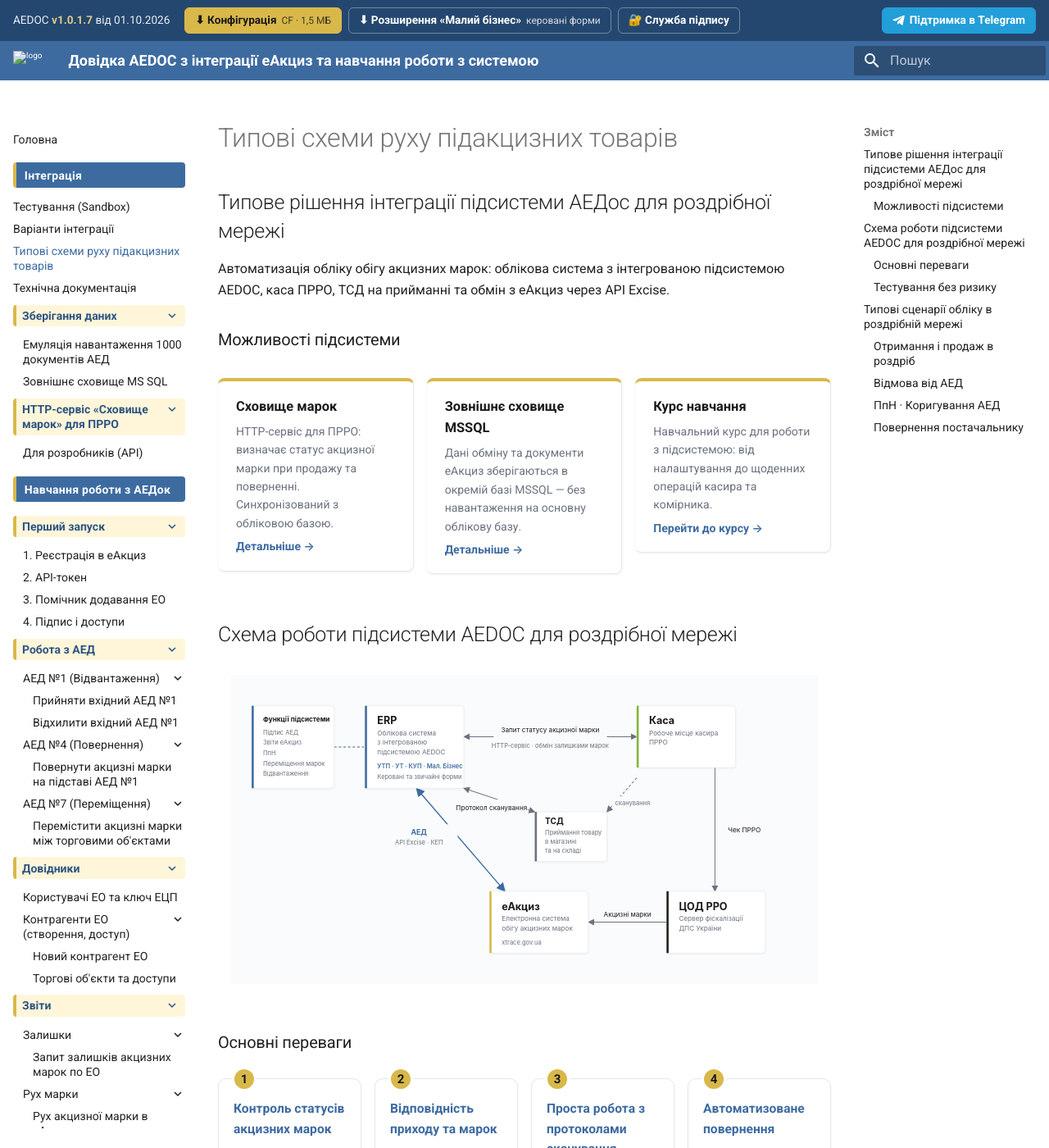
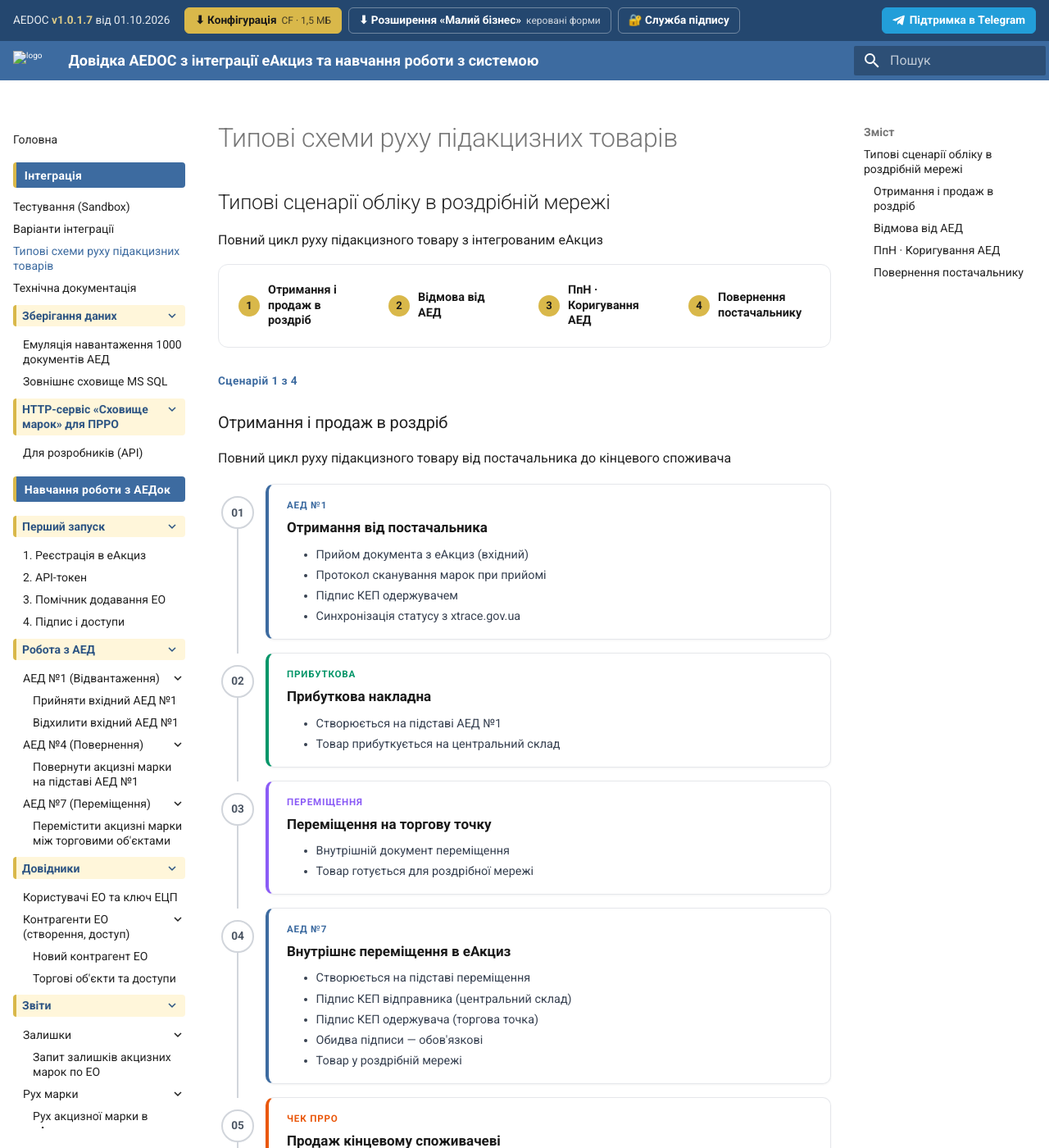
Before and after one commit to sukhenko/aedoc-docs, an MkDocs documentation site: the page built from docs/integratsiia/typovi-skhemy.md, in a window 1280 px wide and 1400 px high. Shown: the whole window at 82% size. Built offline with MkDocs 1.6.1 and Material for MkDocs 9.7.7, drawn with Linux system fonts in a browser that asks for light colours; some of the changed text lies outside the part shown.

Commit message:
Типові схеми: залишено лише «Типові сценарії обліку в роздрібній мережі»
Co-Authored-By: Claude Opus 5.5 <noreply@anthropic.com>
Claude-Session: https://claude.ai/code/session_012YJhDHTuya6uumxtyvomnY

```diff
--- a/docs/integratsiia/index.md
+++ b/docs/integratsiia/index.md
@@ -4,7 +4,7 @@
 
 - [Тестування інтеграції (Sandbox)](sandbox.md) — тестове середовище еАкциз, сумісність з конфігураціями BAS, демо в браузері
 - [Варіанти інтеграції підсистеми](varianty.md) — standalone-конфігурація або інтеграція у вашу систему BAS: що обрати
-- [Типові схеми руху підакцизних товарів](typovi-skhemy.md) — типове рішення для роздрібної мережі і 4 сценарії обліку: продаж, відмова від АЕД, ПпН, повернення
+- [Типові схеми руху підакцизних товарів](typovi-skhemy.md) — 4 типові сценарії обліку в роздрібній мережі: продаж, відмова від АЕД, ПпН, повернення
 - [Технічна документація для ІТ-фахівців](itdeptinfo.md)
 - [Зберігання даних підсистеми AEDOC](zberigannia/index.md)
     - [Емуляція навантаження 1000 документів АЕД](zberigannia/testuvannia.md)
--- a/docs/integratsiia/typovi-skhemy.md
+++ b/docs/integratsiia/typovi-skhemy.md
@@ -1,103 +1,4 @@
 # Типові схеми руху підакцизних товарів
-
-## Типове рішення інтеграції підсистеми АЕДос для роздрібної мережі
-
-Автоматизація обліку обігу акцизних марок: облікова система з інтегрованою підсистемою AEDOC, каса ПРРО, ТСД на прийманні та обмін з еАкциз через API Excise.
-
-### Можливості підсистеми
-
-<div class="cards cards--features" markdown>
-
-<a class="card" href="../skhovyshche-marok/">
-<strong>Сховище марок</strong>
-<span>HTTP-сервіс для ПРРО: визначає статус акцизної марки при продажу та поверненні. Синхронізований з обліковою базою.</span>
-<span class="card__more">Детальніше →</span>
-</a>
-
-<a class="card" href="../zberigannia/zovnishnie-skhovyshche/">
-<strong>Зовнішнє сховище MSSQL</strong>
-<span>Дані обміну та документи еАкциз зберігаються в окремій базі MSSQL — без навантаження на основну облікову базу.</span>
-<span class="card__more">Детальніше →</span>
-</a>
-
-<a class="card" href="../../navchannia/">
-<strong>Курс навчання</strong>
-<span>Навчальний курс для роботи з підсистемою: від налаштування до щоденних операцій касира та комірника.</span>
-<span class="card__more">Перейти до курсу →</span>
-</a>
-
-</div>
-
-## Схема роботи підсистеми AEDOC для роздрібної мережі
-
-<img class="schema" src="../img/skhema-rozdrib.svg" alt="Схема: облікова система з AEDOC, каса ПРРО, ТСД, еАкциз і ЦОД РРО та зв'язки між ними">
-
-### Основні переваги
-
-<div class="wf wf--4">
-
-<div class="wf__step">
-<strong>Контроль статусів акцизних марок</strong>
-<span>Перевірка статусу марки при продажу або переміщенні. Запобігає повторному списанню.</span>
-</div>
-
-<div class="wf__step">
-<strong>Відповідність приходу та марок</strong>
-<span>Контроль відповідності надходження продукції та акцизних марок за кожним документом.</span>
-</div>
-
-<div class="wf__step">
-<strong>Проста робота з протоколами сканування</strong>
-<span>Завантаження протоколів із ТСД в облікову систему без ручного введення.</span>
-</div>
-
-<div class="wf__step">
-<strong>Автоматизоване повернення</strong>
-<span>Повернення марок в обіг через чеки повернення ПРРО.</span>
-</div>
-
-</div>
-
-<div class="callout callout--gold" markdown>
-
-### Тестування без ризику
-
-Перевірте інтеграцію на тестовому контурі еАкциз — бойові дані не зачіпаються.
-
-<div class="wf">
-
-<div class="wf__step">
-<strong>Реєстрація в тестовому еАкциз</strong>
-<a class="wf__link" href="../../pershyi-zapusk/reiestratsiia-eo/">xtrace.gov.ua →</a>
-</div>
-
-<div class="wf__step">
-<strong>API-токен</strong>
-<a class="wf__link" href="../../pershyi-zapusk/api-token/">Інструкція →</a>
-</div>
-
-<div class="wf__step">
-<strong>Встановлення тестової конфігурації</strong>
-<a class="wf__link" href="../sandbox/">Завантажити .msi →</a>
-</div>
-
-<div class="wf__step">
-<strong>Майстер нового ЕО</strong>
-<a class="wf__link" href="../../pershyi-zapusk/pomichnyk-eo/">Інструкція →</a>
-</div>
-
-<div class="wf__step">
-<strong>Тестові АЕД</strong>
-<a class="wf__link" href="https://t.me/AEDocBot">Запит у підтримку →</a>
-</div>
-
-</div>
-
-У пакеті: AEDocSignService (КЕП), розширення для конфігурацій на керованих формах, конфігурація для інтеграції на звичайних формах — з налаштованим тестовим сервером.
-
-[Отримати тестовий пакет](https://t.me/AEDocBot){ .md-button .md-button--primary }
-
-</div>
 
 ## Типові сценарії обліку в роздрібній мережі
 
--- a/docs/stylesheets/extra.css
+++ b/docs/stylesheets/extra.css
@@ -197,8 +197,6 @@
 .md-typeset .way h3{margin-top:0}
 .md-typeset .way ul li{margin-bottom:.4em}
 /* Типові схеми: сценарії руху (кроки-таймлайн) */
-.md-typeset .card__more{color:#3D6BA0!important;font-weight:600;font-size:.7rem!important;margin-top:auto}
-@media (min-width:1220px){.md-typeset .wf--4{grid-template-columns:repeat(4,1fr)}}
 .md-typeset .flow-nav{display:grid;grid-template-columns:repeat(4,1fr);gap:10px;background:#fff;border:1px solid #E5E7EB;border-radius:12px;padding:12px;margin:1em 0 1.6em}
 .md-typeset .flow-nav a{display:flex;align-items:center;gap:10px;padding:10px 12px;border-radius:8px;color:#1A1A1A;font-weight:600;font-size:.72rem;line-height:1.3}
 .md-typeset .flow-nav a:hover{background:#f6faff;color:#2E5583}
--- a/mkdocs.yml
+++ b/mkdocs.yml
@@ -70,9 +70,9 @@ nav:
       - Роздріб ред.1 + ПРРО: testuvannia/rozdrib-prro.md
 
 extra_css:
-  - stylesheets/extra.css?v=20261010-3
+  - stylesheets/extra.css?v=20261011-1
 extra_javascript:
-  - javascripts/lightbox.js?v=20261010-3
+  - javascripts/lightbox.js?v=20261011-1
 
 markdown_extensions:
   - attr_list
```
Also changed, not shown: BRIEF.md (+0 -1 lines), docs/integratsiia/img/skhema-rozdrib.svg (deleted).
